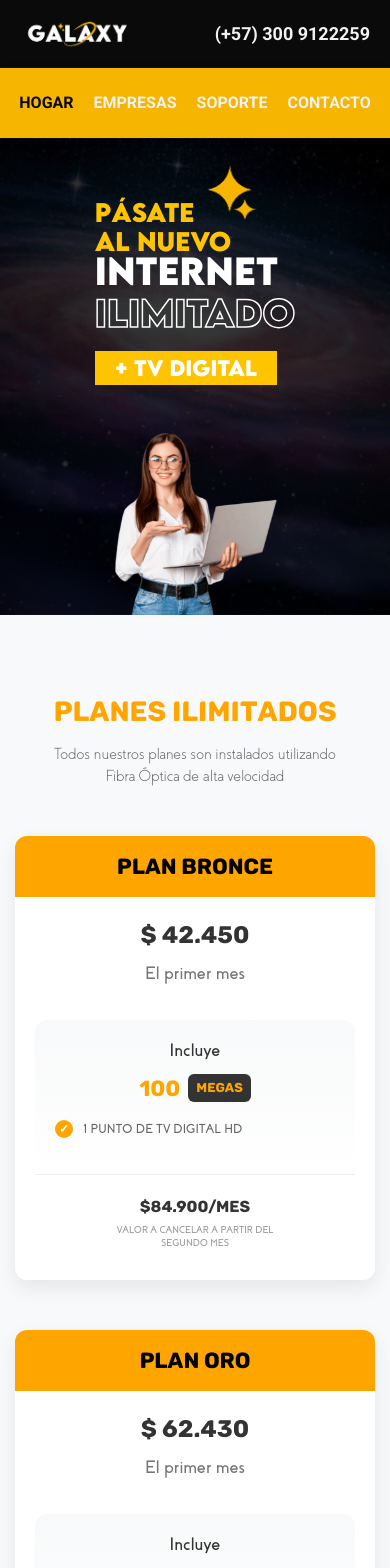
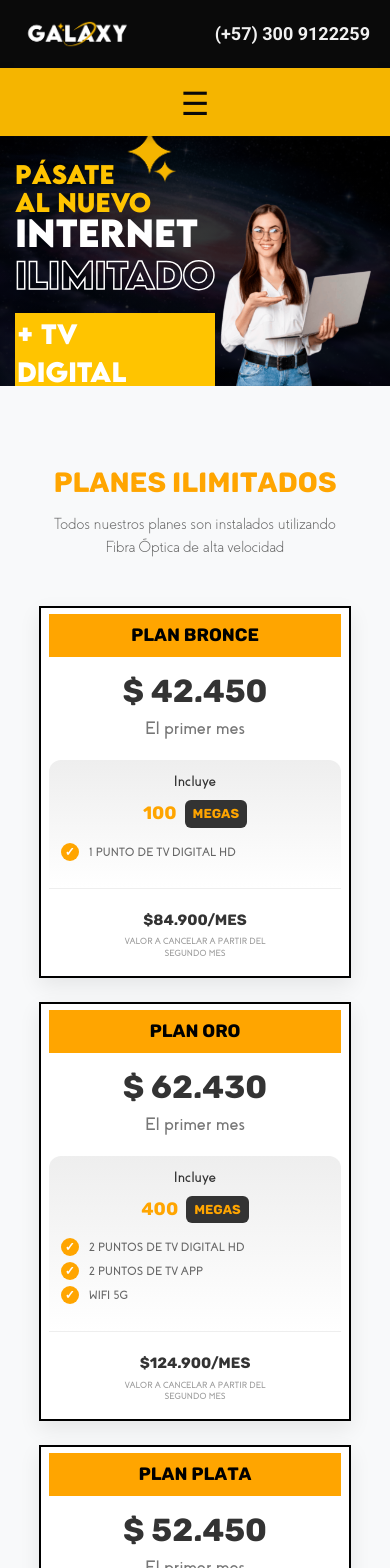
Before and after one commit to Saarmyx/web-Galaxy-sar, a React (Vite) app: page / in a window 390 px wide. Shown: the top 1568 px of the page. Built offline with nearby package versions, Linux system fonts and the light colour scheme.

Commit message:
Arreglos varios

```diff
--- a/src/components/DoubleHeader.css
+++ b/src/components/DoubleHeader.css
@@ -1,6 +1,5 @@
 @import url('https://fonts.googleapis.com/css2?family=Roboto:ital,wght@0,100..900;1,100..900&display=swap');
 
-/* Enlace de fuentes personalizadas */
 @font-face {
   font-family: 'CovesBold';
   src: url('../components/fonts/Coves/CovesBold.otf') format('opentype');
@@ -13,14 +12,12 @@
   font-weight: normal;
   font-style: normal;
 }
-
 @font-face {
   font-family: 'LemonMilk';
   src: url('../components/fonts/lemon_milk/LEMONMILK-Bold.otf') format('opentype');
   font-weight: bold;
   font-style: normal;
 }
-
 @font-face {
   font-family: 'Cunia';
   src: url('../components/fonts/cunia/Cunia.ttf') format('truetype');
@@ -28,9 +25,7 @@
   font-style: normal;
 }
 
-/* =====================
-   RESET GLOBAL ROBUSTO
-===================== */
+/* Reset general */
 *,
 *::before,
 *::after {
@@ -50,12 +45,11 @@ body {
   -moz-osx-font-smoothing: grayscale;
   scroll-behavior: smooth;
   font-family: 'LemonMilk', 'CovesBold', sans-serif;
-  font-size: 18px; /* Escalable para 1080p */
+  font-size: 18px;
   background-color: var(--color-blanco);
   color: var(--color-negro);
 }
 
-/* Eliminar estilos por defecto de inputs, etc */
 input,
 button,
 textarea,
@@ -76,9 +70,6 @@ svg {
   height: auto;
 }
 
-/* =====================
-   ESTILOS GENERALES
-===================== */
 h1,
 h2,
 h3,
@@ -100,18 +91,14 @@ ul {
   list-style: none;
 }
 
-/* =====================
-   VARIABLES DE COLOR
-===================== */
+/* Variables de color */
 :root {
   --color-principal: #f5b500;
   --color-negro: #0a0a0a;
   --color-blanco: #f1f1f1;
 }
 
-/* =====================
-   HEADER SUPERIOR
-===================== */
+/* Header superior */
 .top-header {
   display: flex;
   justify-content: space-between;
@@ -133,32 +120,44 @@ ul {
   color: var(--color-blanco);
 }
 
-/* =====================
-   NAVBAR PRINCIPAL
-===================== */
+/* Barra de navegación */
 .nav-bar {
   background-color: var(--color-principal);
   width: 100%;
-  height: 90px;
   display: flex;
   justify-content: center;
   align-items: center;
   text-transform: uppercase;
-  position: sticky;
+  position: relative; /* Para contener el dropdown */
   top: 0;
   z-index: 1000;
   box-shadow: 0 2px 8px rgba(0, 0, 0, 0.2);
 }
 
-.nav-bar ul {
+.hamburger {
+  display: none;
+  font-size: 32px;
+  cursor: pointer;
+  color: var(--color-negro);
+  padding: 10px 20px;
+  transition: transform 0.3s ease;
+  z-index: 1100;
+}
+
+.hamburger.open {
+  transform: rotate(90deg);
+}
+
+/* NAV - escritorio */
+.desktop-nav ul {
   display: flex;
   justify-content: center;
   align-items: center;
   gap: 60px;
-  padding: 0;
+  padding: 20px 0;
 }
 
-.nav-bar li a {
+.desktop-nav li a {
   font-size: 20px;
   font-weight: bold;
   font-family: 'Roboto';
@@ -167,15 +166,46 @@ ul {
   transition: all 0.3s ease;
 }
 
-.nav-bar li a:hover,
-.nav-bar li a.activo {
+.desktop-nav li a:hover,
+.desktop-nav li a.activo {
   color: var(--color-negro);
 }
-/* =====================
-   RESPONSIVE DESIGN
-===================== */
 
-/* Tablets (≥768px) */
+/* NAV - móvil */
+.mobile-nav {
+  width: 100%;
+  background-color: var(--color-principal);
+  position: absolute;
+  top: 50px; /* misma altura que .nav-bar */
+  left: 0;
+  z-index: 1500;
+  max-height: 0;
+  overflow: hidden;
+  transition: max-height 0.4s ease;
+}
+
+.mobile-nav.open {
+  display: block;
+  max-height: 500px;
+}
+
+.mobile-nav ul {
+  flex-direction: column;
+  align-items: flex-start;
+  gap: 15px;
+  padding: 10px 20px;
+}
+
+.mobile-nav li a {
+  width: 100%;
+  text-align: left;
+  font-size: 16px;
+  font-family: 'Roboto';
+  padding: 8px 0;
+  color: var(--color-blanco);
+}
+
+/* Responsive */
 @media (max-width: 1024px) {
   .top-header {
     padding: 20px 40px;
@@ -191,27 +221,8 @@ ul {
   .top-header .number {
     font-size: 20px;
   }
-
-  .nav-bar {
-    height: auto;
-    padding: 10px 20px;
-  }
-
-  .nav-bar ul {
-    gap: 40px;
-    flex-wrap: wrap;
-  }
-
-  .nav-bar li a {
-    font-size: 18px;
-  }
-
-  html {
-    font-size: 16px;
-  }
 }
 
-/* Móviles (≤767px) */
 @media (max-width: 767px) {
   html {
     font-size: 15px;
@@ -229,21 +240,16 @@ ul {
     text-align: right;
   }
 
-  .nav-bar {
-    padding: 15px;
-    height: auto;
+  .hamburger {
+    display: block;
   }
 
-  .nav-bar ul {
-    gap: 20px;
-    width: 100%;
+  .desktop-nav {
+    display: none;
   }
 
-  .nav-bar li a {
-    font-size: 16px;
-    padding: 8px 0;
-    display: block;
-    width: 100%;
+  .mobile-nav {
+    background-color: var(--color-principal);
   }
 
   h1,
@@ -257,12 +263,13 @@ ul {
 }
 
 @media (max-width: 375px) {
-  .nav-bar li a {
+  .mobile-nav li a {
     font-size: 12px;
     padding: 8px 0;
     display: block;
     width: 100%;
   }
+
   h1,
   h2,
   h3,
--- a/src/components/DoubleHeader.jsx
+++ b/src/components/DoubleHeader.jsx
@@ -1,23 +1,30 @@
-import React from 'react'
+import React, { useState } from 'react'
 import { Link } from 'react-router-dom'
 import './DoubleHeader.css'
 
 const DoubleHeader = ({ active }) => {
+  const [menuOpen, setMenuOpen] = useState(false)
+
+  const toggleMenu = () => setMenuOpen(!menuOpen)
+
   return (
     <div>
       {/* Header superior */}
       <div className="top-header">
-        {/* Logo para escritorio */}
         <div className="logo">
           <img src="/logo.png" alt="Logo" />
         </div>
-
         <div className="number">(+57) 300 9122259</div>
       </div>
 
       {/* Barra de navegación */}
       <div className="nav-bar">
-        <nav>
+        <div className={`hamburger ${menuOpen ? 'open' : ''}`} onClick={toggleMenu}>
+          {menuOpen ? '✖' : '☰'}
+        </div>
+
+        {/* Navegación escritorio */}
+        <nav className="desktop-nav">
           <ul>
             <li>
               <Link
@@ -29,7 +36,7 @@ const DoubleHeader = ({ active }) => {
                     : ''
                 }
               >
-                HOGAR
+                INICIO
               </Link>
             </li>
             <li>
@@ -49,6 +56,53 @@ const DoubleHeader = ({ active }) => {
             </li>
           </ul>
         </nav>
+
+        {/* Navegación móvil */}
+        <nav className={`mobile-nav ${menuOpen ? 'open' : ''}`}>
+          <ul>
+            <li>
+              <Link
+                to="/"
+                className={
+                  !active ||
+                  (active !== 'dedicado' && active !== 'soporte' && active !== 'contacto')
+                    ? 'activo'
+                    : ''
+                }
+                onClick={() => setMenuOpen(false)}
+              >
+                INICIO
+              </Link>
+            </li>
+            <li>
+              <Link
+                to="/internet-dedicado"
+                className={active === 'dedicado' ? 'activo' : ''}
+                onClick={() => setMenuOpen(false)}
+              >
+                EMPRESAS
+              </Link>
+            </li>
+            <li>
+              <Link
+                to="/tiempo-de-espera"
+                className={active === 'soporte' ? 'activo' : ''}
+                onClick={() => setMenuOpen(false)}
+              >
+                SOPORTE
+              </Link>
+            </li>
+            <li>
+              <Link
+                to="/contacto"
+                className={active === 'contacto' ? 'activo' : ''}
+                onClick={() => setMenuOpen(false)}
+              >
+                CONTACTO
+              </Link>
+            </li>
+          </ul>
+        </nav>
       </div>
     </div>
   )
--- a/src/components/HeroSection.css
+++ b/src/components/HeroSection.css
@@ -19,6 +19,7 @@
 }
 
 .zona-texto {
+  text-align: left;
   max-width: 800px;
   font-family: 'LemonMilk';
 }
@@ -41,16 +42,18 @@
 }
 
 .tv-adicional {
-  font-size: 60px;
+  width: 100%;
+  text-align: left !important;
+  font-size: 67px;
   color: #fff;
-}
+  margin: 0;
+  align-self: flex-start;
 
-.caja-resaltada {
   background: #ffc400;
-  color: #000;
-  font-size: 24px;
+
   font-weight: bold;
-  padding: 2px 20px;
+  padding: 2px 30px 2px 2px;
+
   display: inline-block;
 }
 
@@ -224,12 +227,11 @@
 /* Móvil (425px y menos) */
 @media (max-width: 425px) {
   .seccion-hero {
-    height: auto;
+    height: 250px;
   }
 
   .contenido-hero {
     display: flex;
-    flex-direction: column;
     align-items: center;
     padding: 0 15px;
   }
@@ -255,7 +257,7 @@
   }
 
   .tv-adicional {
-    font-size: 20px;
+    font-size: 25px;
   }
 
   .contenedor-estrellas img {
@@ -264,6 +266,7 @@
 
   .zona-imagen img {
     height: 200px;
+    margin-top: 20px;
   }
 
   .filtro-izquierdo {
--- a/src/components/PlansSection.css
+++ b/src/components/PlansSection.css
@@ -36,7 +36,7 @@
 .plan-card {
   font-family: 'CovesBold';
   background: #fff;
-  border-radius: 12px;
+  border: #000 solid 2px;
   padding: 50px 40px;
   width: 100%;
   max-width: 360px;
@@ -58,27 +58,27 @@
   color: #000;
   font-size: clamp(22px, 4vw, 30px);
   padding: 16px;
-  margin: -50px -40px 30px -40px;
-  border-radius: 12px 12px 0 0;
+  margin: -35px -30px 20px -30px;
+  display: flex;
+  flex-direction: column;
+  align-items: center;
 }
 
 .plan-price {
   font-family: 'Cunia';
-  font-size: clamp(24px, 4vw, 36px);
+  font-size: 50px;
   color: #333;
-  margin-bottom: 0.3em;
 }
 
 .plan-period {
   font-family: 'CovesBold';
   font-size: 18px;
   color: #777;
-  margin-bottom: 15px;
 }
 
 .plan-features {
   padding: 20px;
-  background: linear-gradient(to top, #fff, #f8f9fa);
+  background: linear-gradient(to top, #fff, #eeeeee);
   flex-grow: 1;
   text-align: left;
   margin-top: 1em;
@@ -166,27 +166,108 @@
   line-height: 1.3;
 }
 
+/* Responsive (≤1024px) */
+@media (max-width: 1024px) {
+  .plans-content {
+    padding: 0 20px;
+  }
+  .plans-grid {
+    gap: 30px;
+  }
+  .plan-card {
+    max-width: 320px;
+    padding: 40px 24px;
+  }
+  .plan-header {
+    margin: -28px -18px 18px -18px;
+    padding: 12px;
+  }
+}
+
 /* Responsive (≤768px) */
 @media (max-width: 768px) {
+  .plans-content {
+    padding: 0 10px;
+  }
   .plans-grid {
     display: grid;
     grid-template-columns: 1fr;
     place-items: center;
+    gap: 24px;
+  }
+  .plan-card {
+    max-width: 60vw;
+    padding: 32px 0;
+  }
+  .plan-header {
+    margin: -22px 16px 14px 16px;
+    padding: 10px;
+  }
+}
+
+/* Responsive (≤600px) */
+@media (max-width: 600px) {
+  .plans-content {
+    padding: 0 4vw;
+  }
+  .plan-card {
+    padding: 24px 4vw;
+    max-width: 50vw;
+  }
+  .plan-header {
+    margin: -16px -4vw 14px -4vw;
+    padding: 8px;
+  }
+  .plan-features {
+    padding: 12px;
   }
 }
 
 /* Responsive (≤425px) */
 @media (max-width: 425px) {
   .plans-content {
-    padding: 0 15px;
+    padding: 0 2vw;
   }
-
   .plan-card {
-    padding: 30px 20px;
+    padding: 16px 2vw;
+    max-width: 80vw;
   }
-
   .plan-header {
-    margin: -30px -20px 20px -20px;
-    padding: 14px;
+    margin: -10px 0 10px 0;
+    padding: 8px;
+    font-size: 18px;
+  }
+  .plan-price {
+    font-size: 32px;
+  }
+  .plan-speed {
+    font-size: 18px;
+  }
+  .plan-details {
+    font-size: 12px;
+  }
+  .plan-features h4 {
+    font-size: 15px;
+  }
+  .plan-monthly {
+    font-size: 15px;
+  }
+  .plan-disclaimer {
+    font-size: 9px;
   }
 }
+
+/* Extra: Ultra small devices (≤350px) */
+@media (max-width: 350px) {
+  .plan-card {
+    padding: 8px 1vw;
+  }
+  .plan-header {
+    margin: -10px -20px 10px -2vw;
+    font-size: 15px;
+    padding: 4px;
+  }
+  .plan-price {
+    font-size: 22px;
+  }
+}
--- a/src/components/pages/TiempoDeEspera.jsx
+++ b/src/components/pages/TiempoDeEspera.jsx
@@ -11,7 +11,7 @@ const TiempoDeEspera = () => {
       <main className="min-h-screen bg-white text-gray-800" aria-label="Contenido principal">
         <section className="service-section">
           <div className="service-text">
-            <div className="contenedor-estrellas">
+            <div className="contenedor-estrellas-s">
               <h1>
                 <span className="highlight">TIEMPO DE ESPERA</span>
               </h1>
```
Also changed, not shown: src/components/pages/Empresas.css (+5 -8 lines), src/components/pages/TiempoDeEspera.css (+14 -19 lines).
